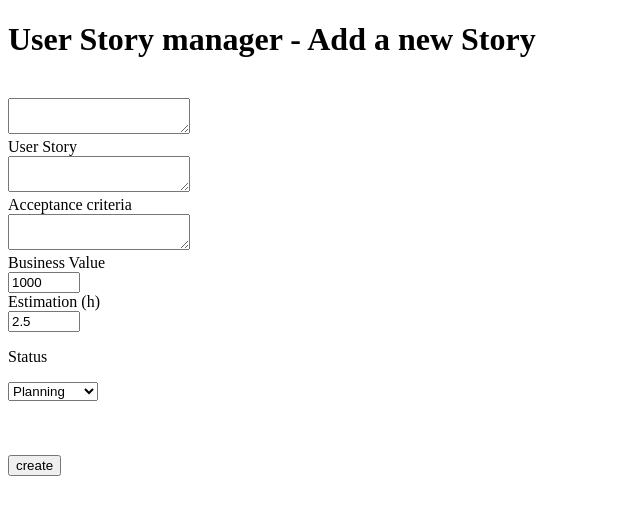
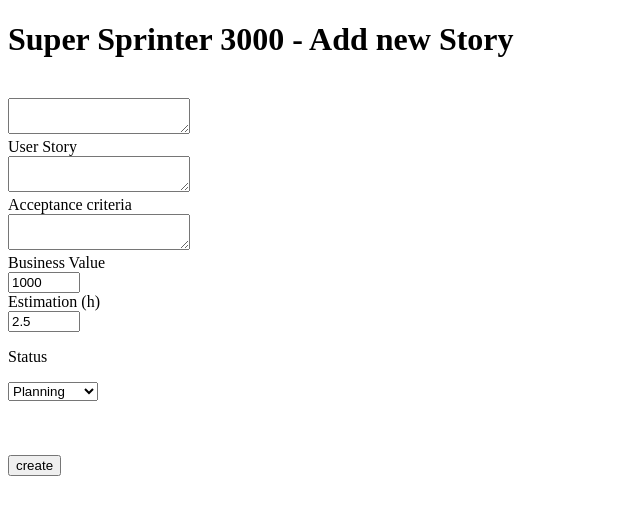
Before and after one commit to flachdaniel/super-sprinter-3000-flachdaniel, a Flask app: page /story in a window 1280 px wide. Shown: the top 515 px of the page, without its empty margins (0-640 px from the left). Run offline with Flask 2, Linux system fonts and the light colour scheme.

Commit message:
Final version

```diff
--- a/stories.csv
+++ b/stories.csv
@@ -1,4 +1,4 @@
 741abba3-e15f-4252-8615-e23fd56088c1,,,,1000,2.5,Planning
-dd8c1f72-9448-4b19-bbc2-303357f2d721,,,,1000,2.5,in Progress
-7220dd80-ad95-4d9d-b9e5-03e662b8b218,,,,1000,2.5,Planning
-5b4d5887-dca9-4a1d-b482-ea8568f09823,,,,100,2.5,Planning
+7ff69847-b9d2-4ad3-80e6-77de412273a3,,,hahahha,1000,2.5,Planning
+545c95fb-55bd-4e76-9c7e-1c77df9a7c59,,,,1000,2.5,Planning
+09671c66-8f8e-44f5-a021-1a2ff0b6302f,,,,1000,2.5,Planning
--- a/templates/story.html
+++ b/templates/story.html
@@ -3,12 +3,12 @@
 
 <head>
     <meta charset="utf-8">
-    <title>{% if row %}Super Sprinter 3000 - Add new Story{%else%}Super Sprinter 3000 - Edit Story{%endif%}</title>
+    <title>{% if row %}Super Sprinter 3000 - Edit Story{%else%}Super Sprinter 3000 - Add new Story{%endif%}</title>
 </head>
 
 <body>
     <form action={% if row %}/save_edited_story/{{row[0]}}{% else %}/save_story{% endif %} method="POST">
-        <h1> User Story manager - Add a new Story</h1>
+        <h1>{% if row %}Super Sprinter 3000 - Edit Story{%else%}Super Sprinter 3000 - Add new Story{%endif%}</h1>
         <label for="story titles"></label><br>
         <textarea name="storytitles">{% if row %}{{row[1]}}{%endif%}</textarea><br>
         <label for="user story">User Story</label><br>
@@ -16,9 +16,11 @@
         <label for="acceptance">Acceptance criteria</label><br>
         <textarea name="acceptance">{% if row %}{{row[3]}}{%endif%}</textarea><br>
         <label for="Business Value">Business Value</label><br>
-        <input name="business" type="number" value= {% if row %}{{row[4]}}{%else%}"1000"{%endif%} min="100" max="1500" step="100" /><br>
+        <input name="business" type="number" value={% if row %}{{row[4]}}{%else%} "1000"{%endif%} min="100" max="1500" step="100"
+        /><br>
         <label for="Estimation (h)">Estimation (h)</label><br>
-        <input name="estimation" type="number" value= {% if row %}{{row[5]}}{%else%}"2.5"{%endif%} min="0.5" max="40" step="0.5" /><br>
+        <input name="estimation" type="number" value={% if row %}{{row[5]}}{%else%} "2.5"{%endif%} min="0.5" max="40" step="0.5"
+        /><br>
         <p>Status</p>
         <select name="status">
                 {%if row%}<option selected="selected" value={{row[6]}}>{{row[6]}}</option>{%endif%}
```
